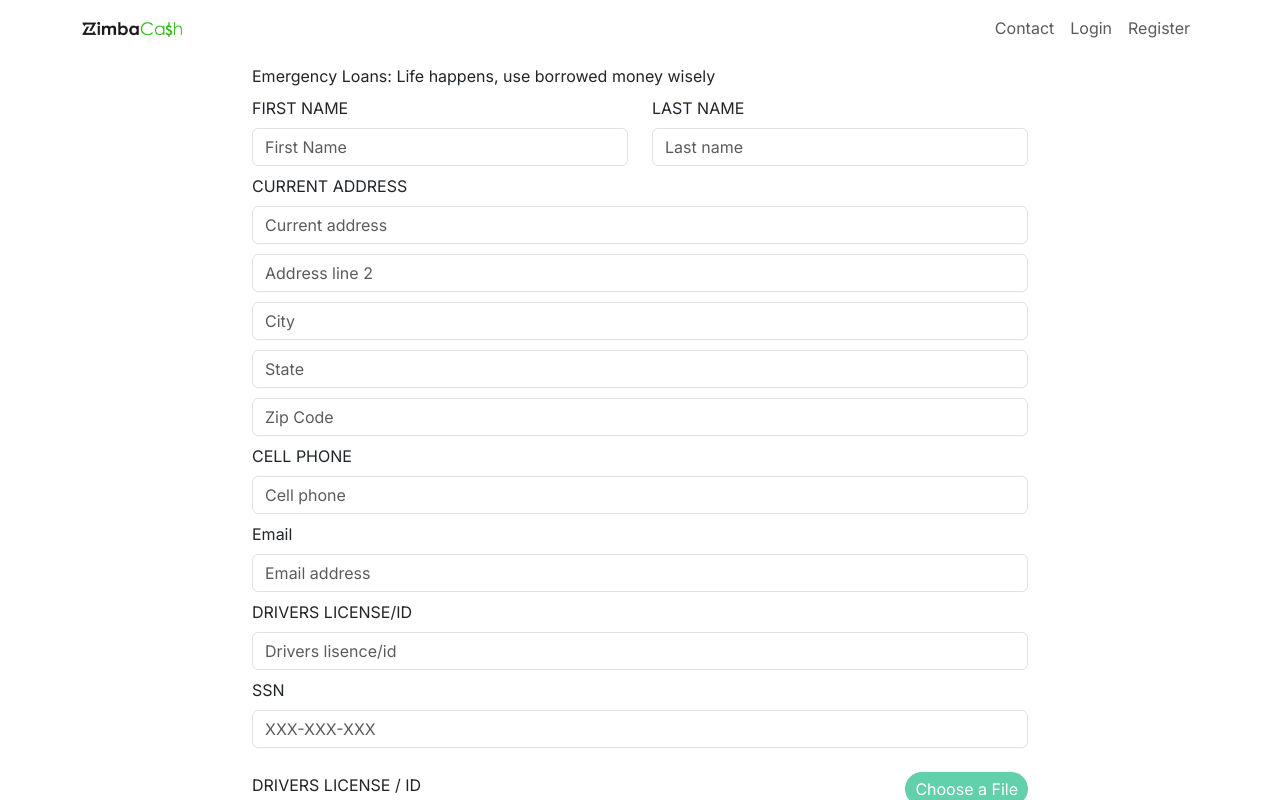
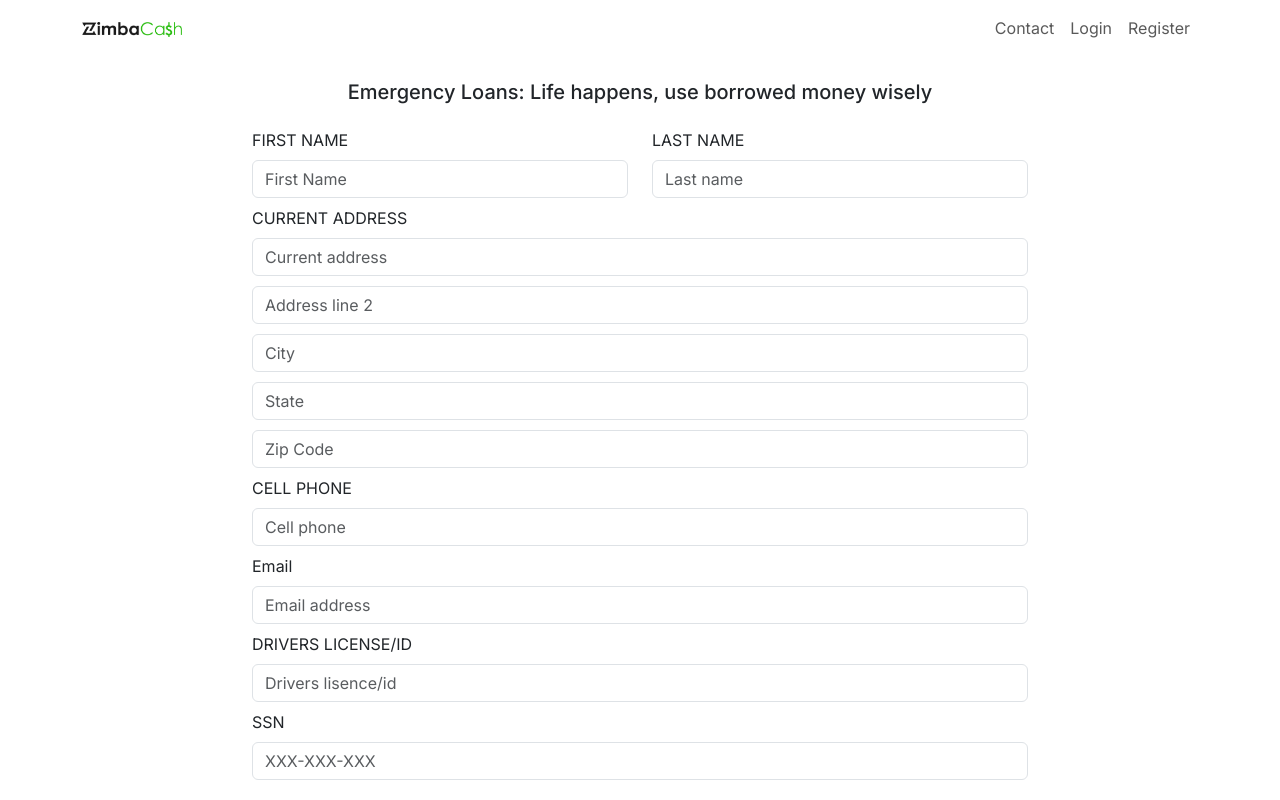
Before and after one commit to mubinkg/micro-finance, a Next.js app: page /zimba-cash/loan in a window 1280 px wide. Shown: the top 800 px of the page. Built offline with nearby package versions, Linux system fonts and the light colour scheme.

Commit message:
udpate homepage

```diff
--- a/app/zimba-cash/loan/page.jsx
+++ b/app/zimba-cash/loan/page.jsx
@@ -50,7 +50,7 @@ export default function Page() {
                 minHeight: "90vh"
             }}>
                 <div className='container' style={{ maxWidth: "800px", display: "flex", flexDirection: "column", justifyContent: "center", alignContent: "center", }}>
-                    <p className='my-2'>Emergency Loans: Life happens, use borrowed money wisely</p>
+                    <h5 style={{textAlign:"center"}} className='my-4'>Emergency Loans: Life happens, use borrowed money wisely</h5>
                     <Row>
                         <Col lg={6} md={12}>
                             <Label>
```
